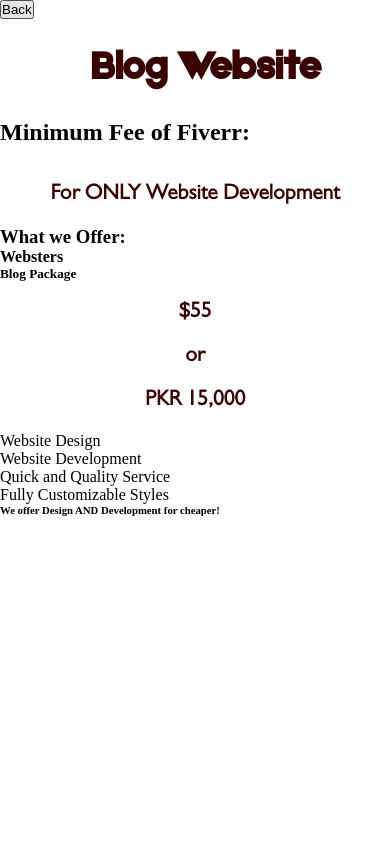
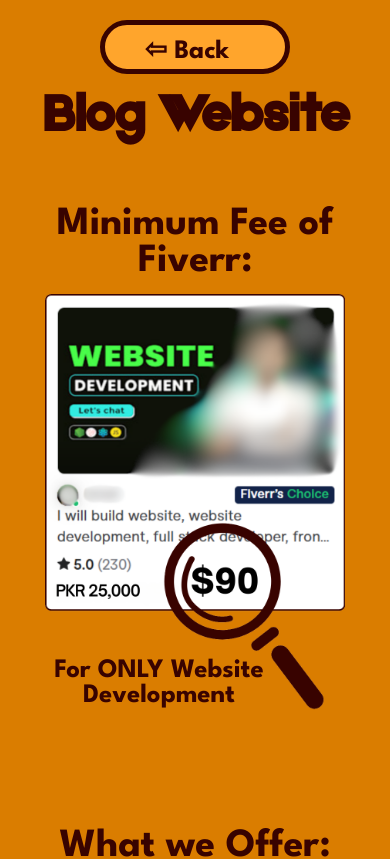
Before and after one commit to izaankhan0/websters2, a React (Vite) app: page /blog in a window 390 px wide. Shown: the top 859 px of the page. Built offline with nearby package versions, Linux system fonts and the light colour scheme.

Commit message:
styled and made forms page responsive

```diff
--- a/src/components/forms-page.jsx
+++ b/src/components/forms-page.jsx
@@ -2,20 +2,23 @@
 import '../styles/forms-page.css';
 import '../styles/fonts.css';
 import Scroll from "../../public/assets/media/bg-scroll.png"
+import Fiverr from "../../public/assets/media/fiverr-compar.png"
+import { Link } from "react-router-dom";
+
 
 function formsPage(props){
     return <div className="forms-page">
-        <a href=""><button>Back</button></a>
+        <Link to="/"><button>&#8678; Back</button></Link>
         <div className="page">
             <h1>{props.name} Website</h1>
             <div className="down">
                 <div className="down-left">
                     <h2>Minimum Fee of Fiverr:</h2>
-                    <img src="" alt="" />
+                    <img src={Fiverr} alt="" />
                     <p>For ONLY Website Development</p>
                 </div>
                 <div className="down-right">
-                    <h3>What we Offer:</h3>
+                    <h2>What we Offer:</h2>
 
                     <div className="price-card">
                         <h4>Websters</h4>
--- a/src/styles/forms-page.css
+++ b/src/styles/forms-page.css
@@ -0,0 +1,231 @@
+.forms-page{
+    background-color: #da7d00;
+    min-height: 780px;
+}
+.forms-page > a > button{
+    position: absolute;
+    height: 54px;
+    width: 190px;
+    background-color: #ffa52c;
+    color: #380300;
+    border: solid 5px #380300;
+    border-radius: 50px;
+    font-size: 20pt;
+    font-weight: 700;
+    font-family: "League Spartan", serif;
+    padding-top: 3px;
+    padding-right: 16px;
+    top: 16px;
+    left: 10px;
+    cursor: pointer;
+    transition: 100ms ease;
+}
+.forms-page > a > button:hover{
+    background-color: #380300;
+    color: #ffa52c;
+    /* border: solid 5px #ffa52c; */
+}
+.page > h1{
+    font-size: 60pt;
+    font-family: 'Etna', sans-serif;
+    color: #380300;
+    text-align: center;
+    padding-top: 17px;
+
+}
+.down{
+    display: flex;
+
+}
+.down-left{
+    width: 50%;
+}
+.down-right{
+    width: 50%;
+}
+.down > div > h2{
+    font-size: 32pt;
+    font-weight: 700;
+    font-family: "League Spartan", serif;
+    color: #380300;
+    text-align: center;
+    margin-top: 32px;
+    margin-bottom: 14px;
+}
+.down-left{
+    display: flex;
+    flex-direction: column;
+    align-items: center;
+}
+.down-left > img{
+    width: 360px;
+}
+.down-left > p{
+    width: 300px;
+    font-family: "League Spartan", serif;
+    font-size: 24pt;
+    position: relative;
+    bottom: 70px;
+    font-weight: 700;
+    right: 36px;
+}
+
+
+
+
+
+.down-right{
+    display: flex;
+    flex-direction: column;
+    align-items: center;
+}
+.price-card{
+    border: solid 8px #000000;
+    width: 500px;
+    display: flex;
+    flex-direction: column;
+    background-color: #380300;
+    border-radius: 10px;
+    padding: 10px 0px;
+
+
+}
+h4{
+    text-align: center;
+    font-family: 'Etna', sans-serif;
+    color: #da7d00;
+    font-size: 40pt;
+}
+h5{
+    text-align: center;
+    font-family: 'Etna', sans-serif;
+    color: #da7d00;
+    font-size: 30pt;
+    margin: 7px 0px;
+}
+.horizontal-line{
+    width: 90%;
+    height: 5px;
+    background-color: #da7d00;
+    margin: 15px auto;
+}
+
+.prices{
+    display: flex;
+    justify-content: space-evenly;
+    align-items: center;
+}
+.prices > p{
+    all: unset;
+    color: #ffa52c;
+    font-size: 26pt;
+    font-family: "League Spartan", serif;
+    font-weight: 700;
+}
+.price-card > ul{
+    margin: 16px 0px;
+    margin-left: 50px;
+}
+.price-card > ul > li{
+    font-size: 20pt;
+    color: #ffa52c;
+    font-family: 'Gill', sans-serif;
+    font-weight: 100;
+    margin: 6px 0px;
+}
+
+h6{
+    font-family: "League Spartan", serif;
+    font-size: 24pt;
+    font-weight: 700;
+    color: #380300;
+    text-align: center;
+    width: 60%;
+    margin-top: 20px;
+}
+
+
+
+@media (max-width:1050px) {
+    .price-card{
+        width: 350px;
+    }
+    .forms-page > a > button{
+        position: static;
+        margin: 20px 0px 0px 0px;
+    }
+    .forms-page{
+        display: flex;
+        flex-direction: column;
+        align-items: center;
+    }
+}
+
+@media (max-width:875px) {
+    .down > div > h2{
+        font-size: 26pt;
+    }
+    h6{
+        width: 97%;
+    }
+}
+
+@media (max-width:750px) {
+    .down{
+        flex-direction: column;
+        justify-content: center;
+        align-items: center;
+    }
+    .down > div{
+        width: 100% !important;
+
+    }
+    .down > div > h2{
+        font-size: 30pt;
+        width: 100%;
+    }
+    .page{
+        padding-bottom: 26px;
+    }
+}
+@media (max-width:700px) {
+    .page > h1{
+        font-size: 40pt !important;
+        margin: 0px !important;
+    }
+}
+@media (max-width:650px) {
+    .page > h1{
+        font-size: 40pt !important;
+        margin: 0px !important;
+    }
+}
+@media (max-width:400px) {
+    .price-card{
+        width: 290px;
+    }
+    .price-card > h4{
+        font-size: 36pt;
+    }
+    .price-card > h5{
+        font-size: 26pt;
+    }
+    .prices > p{
+        font-size: 22pt;
+    }
+    .price-card > ul > li{
+        font-size: 16pt;
+    }
+    .price-card > ul{
+        margin-left: 30px;
+    }
+    .down > div{
+        width: 100% !important;
+    }
+    .down-left > img{
+        width: 300px;
+    }
+    .down-left > p{
+        font-size: 20pt;
+    }
+}
```
